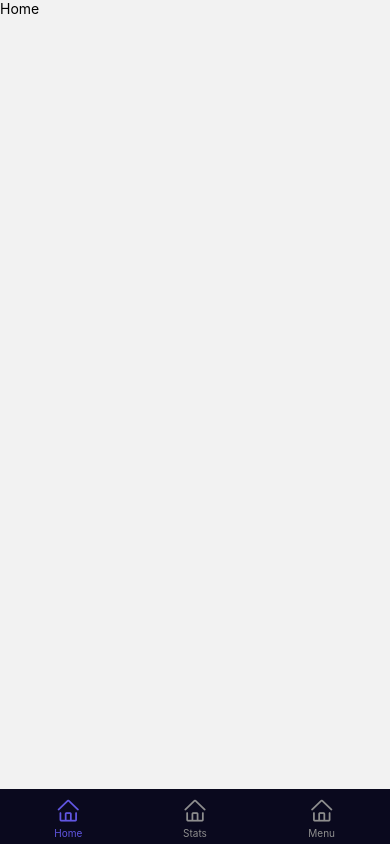
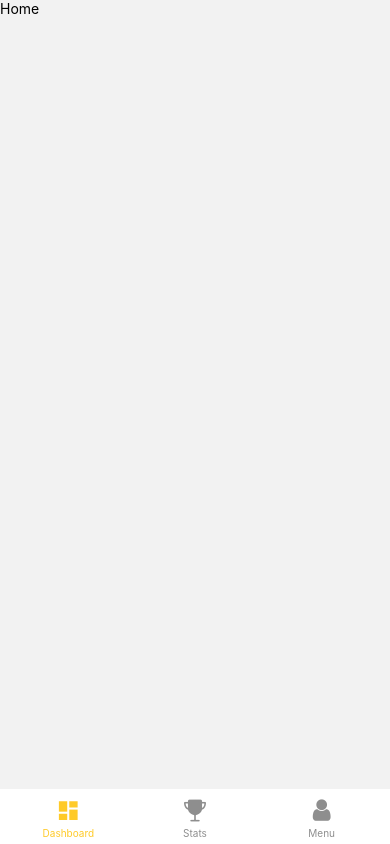
Before and after one commit to SiddheshGovindBhadale/HousieParty, a React Native app: screen /BottomNavigation in a window 390 px wide. Built offline with nearby package versions, Linux system fonts and the light colour scheme.

Commit message:
Update: assets

```diff
--- a/App.jsx
+++ b/App.jsx
@@ -17,7 +17,7 @@ const App = () => {
 
   return (
     <NavigationContainer>
-      <Stack.Navigator initialRouteName="ForgetPassword" screenOptions={{ headerShown: false }}>
+      <Stack.Navigator initialRouteName="BottomNavigation" screenOptions={{ headerShown: false }}>
         <Stack.Screen name="Auth" component={Auth} />
         <Stack.Screen name="BottomNavigation" component={BottomNavigation} />
         <Stack.Screen name="Home" component={Home} />
--- a/src/auth/ForgetPassword.js
+++ b/src/auth/ForgetPassword.js
@@ -17,7 +17,7 @@ const ForgetPassword = () => {
         <View style={styles.imgContainer}>
           <Image
             style={styles.img}
-            source={require('../assests/forget_pwd.png')}
+            source={require('../assets/forget_pwd.png')}
           />
         </View>
         <Text style={styles.text}>Forgot Your Password?</Text>
--- a/src/auth/LoginScreen.js
+++ b/src/auth/LoginScreen.js
@@ -11,7 +11,7 @@ const LoginScreen = () => {
   return (
     <SafeAreaView>
       <View style={styles.MainContainer}>
-        <ImageBackground style={styles.BgImg} source={require('../assests/login_bg.png')}>
+        <ImageBackground style={styles.BgImg} source={require('../assets/login_bg.png')}>
           <View style={styles.signUp_container}>
             <View >
               <Text style={styles.SignUptxt}>SignIn</Text>
--- a/src/auth/RegistrationScreen.js
+++ b/src/auth/RegistrationScreen.js
@@ -12,7 +12,7 @@ const RegistrationScreen = () => {
   return (
     <SafeAreaView>
       <View style={styles.MainContainer}>
-        <ImageBackground style={styles.BgImg} source={require('../assests/login_bg.png')}>
+        <ImageBackground style={styles.BgImg} source={require('../assets/login_bg.png')}>
           <View style={styles.signUp_container}>
             <View >
               <Text style={styles.SignUptxt}>SignUp</Text>
--- a/src/navigation/BottomNavigation.js
+++ b/src/navigation/BottomNavigation.js
@@ -4,7 +4,10 @@ import Home from '../screens/Home'
 import Stats from '../screens/Stats'
 import Menu from '../screens/Menu'
 import { createBottomTabNavigator } from '@react-navigation/bottom-tabs'
+import MaterialCommunityIcons from 'react-native-vector-icons/dist/MaterialCommunityIcons';
 import AntDesign from 'react-native-vector-icons/dist/AntDesign';
+import FontAwesome from 'react-native-vector-icons/dist/FontAwesome';
+import Ionicons from 'react-native-vector-icons/dist/Ionicons';
 
 const BottomNavigation = () => {
 
@@ -19,13 +22,13 @@ const BottomNavigation = () => {
                 borderTopWidth: 0,
                 height: 55,
                 paddingHorizontal: 5,
-                backgroundColor: '#0A091E'
+                backgroundColor: '#FFFFFF'
             },
             null,
         ],
         tabBarShowLabel: true,
         tabBarInactiveTintColor: '#8E8E8E',
-        tabBarActiveTintColor: '#6156E2',
+        tabBarActiveTintColor: '#FFCA28',
     });
 
     return (
@@ -33,12 +36,12 @@ const BottomNavigation = () => {
             screenOptions={screenOptions}
         >
             <Tab.Screen
-                name="Home"
+                name="Dashboard"
                 component={Home}
                 options={{
                     headerShown: false,
                     tabBarIcon: ({ size, color }) => (
-                        <AntDesign name='home' size={size} color={color} />
+                        <MaterialCommunityIcons name='view-dashboard' size={size} color={color} />
                     )
                 }}
             />
@@ -48,7 +51,7 @@ const BottomNavigation = () => {
                 options={{
                     headerShown: false,
                     tabBarIcon: ({ size, color }) => (
-                        <AntDesign name='home' size={size} color={color} />
+                        <Ionicons name='trophy' size={size} color={color} />
                     )
                 }}
             />
@@ -58,7 +61,7 @@ const BottomNavigation = () => {
                 options={{
                     headerShown: false,
                     tabBarIcon: ({ size, color }) => (
-                        <AntDesign name='home' size={size} color={color} />
+                        <FontAwesome name='user' size={size} color={color} />
                     )
                 }}
             />
```
Also changed, not shown: src/assets/forget_pwd.png (renamed from src/assests/forget_pwd.png), src/assets/login_bg.png (renamed from src/assests/login_bg.png).
